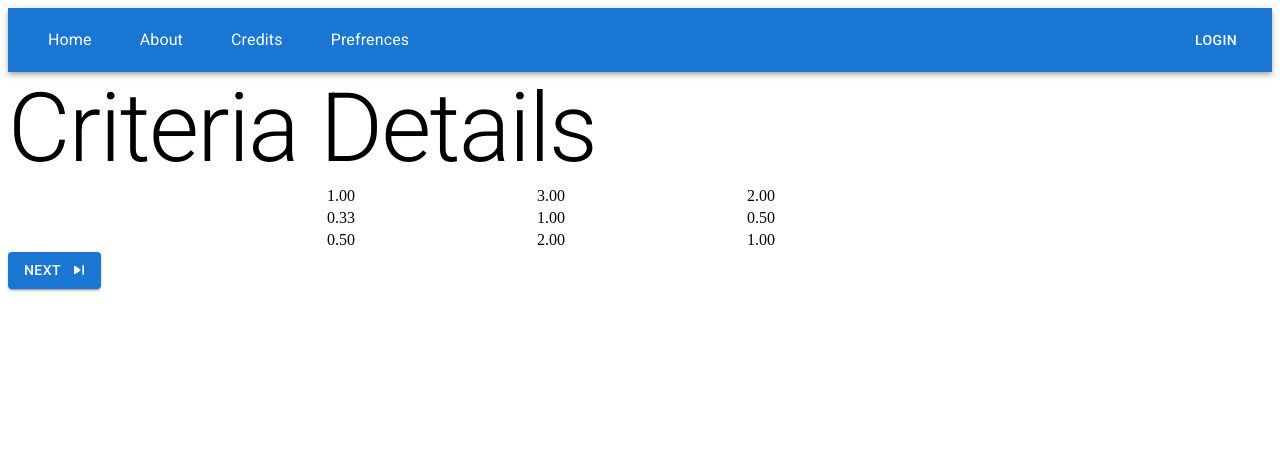
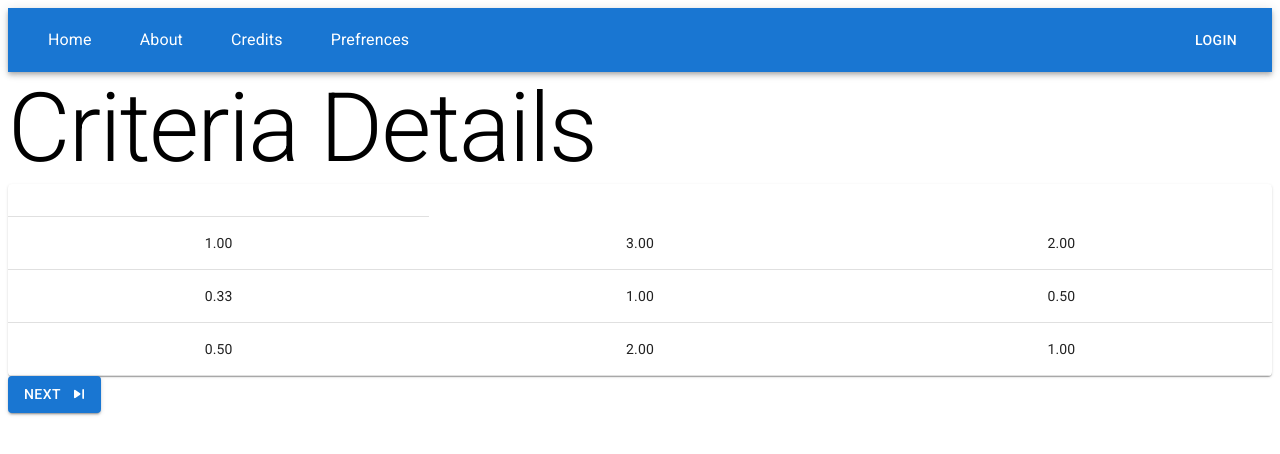
Before and after one commit to sukhmeetbawa/Awesome-AHP, a React (Vite) app in the folder frontend/: page / in a window 1280 px wide. Both pictures are taken after a click on the button "NEXT". Shown: the top 454 px of the page. Built offline with nearby package versions, Linux system fonts and the light colour scheme.

Commit message:
Add row and column header

```diff
--- a/frontend/src/components/Table.tsx
+++ b/frontend/src/components/Table.tsx
@@ -1,38 +1,63 @@
+import {
+    Paper,
+    Table,
+    TableBody,
+    TableCell,
+    TableContainer,
+    TableHead,
+    TableRow,
+} from "@mui/material";
 import React from "react";
-import { Table as BootstrapTable } from "react-bootstrap";
 
 interface TableProps {
     data: number[][];
+    rowHeaders: string[];
+    columnHeaders: string[];
 }
 
-const StyledTable: React.FC<TableProps> = ({ data }) => {
-    const tableStyle: React.CSSProperties = {
-        width: "50%", // Set width to 50% of screen width
-        margin: "auto", // Center the table
-    };
-
+const StyledTable: React.FC<TableProps> = ({
+    data,
+    rowHeaders,
+    columnHeaders,
+}) => {
     return (
-        <BootstrapTable
-            bordered
-            hover
-            size="sm"
-            style={tableStyle}
-            className="text-center"
+        <TableContainer component={Paper}>
+            <Table>
+                <TableHead>
+                    <TableRow>
+                        <TableCell></TableCell>
+                        {columnHeaders &&
+                            columnHeaders.map((header, index) => (
+                                <TableCell key={index} align="center">
+                                    {header}
+                                </TableCell>
+                            ))}
+                    </TableRow>
+                </TableHead>
+                <TableBody>
+                    {data.map((row, rowIndex) => (
+                        <TableRow key={rowIndex}>
+                            {rowHeaders && (
+                                <TableCell
+                                    component="th"
+                                    scope="row"
+                                    align="center"
                                 >
-            <tbody>
-                {data.map((row, rowIndex) => (
-                    <tr key={rowIndex}>
+                                    {rowHeaders[rowIndex]}
+                                </TableCell>
+                            )}
                             {row.map((cell, cellIndex) => (
-                            <td key={cellIndex} className="align-middle">
+                                <TableCell key={cellIndex} align="center">
                                     {typeof cell === "number"
                                         ? cell.toFixed(2)
                                         : cell}
-                            </td>
+                                </TableCell>
                             ))}
-                    </tr>
+                        </TableRow>
                     ))}
-            </tbody>
-        </BootstrapTable>
+                </TableBody>
+            </Table>
+        </TableContainer>
     );
 };
 
```
Lines whose indentation alone changed are shown as unchanged.
